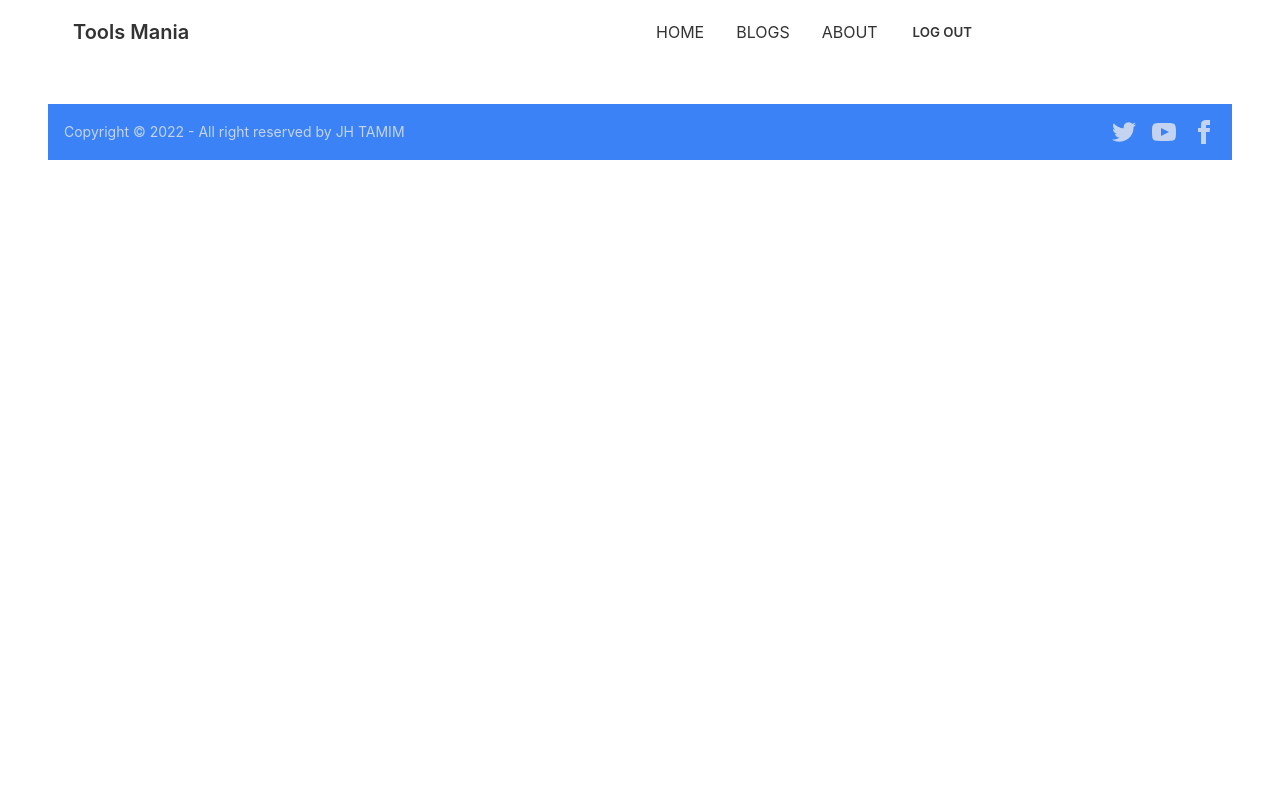
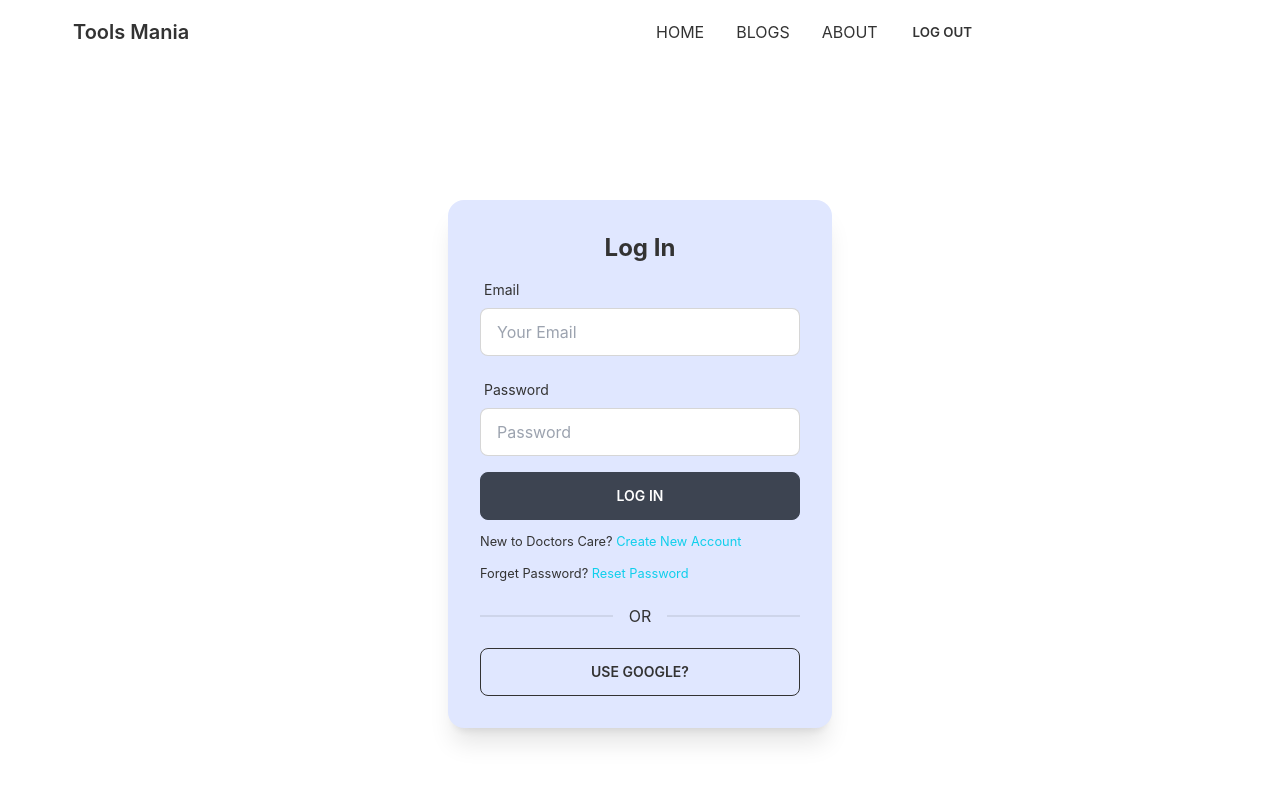
Before and after one commit to Junayet10135/Tools-Mania-client, a React (Create React App) app: page /login in a window 1280 px wide. Shown: the top 800 px of the page. Built offline with nearby package versions, Linux system fonts and the light colour scheme; no server answers.

Commit message:
login page implement

```diff
--- a/src/App.js
+++ b/src/App.js
@@ -5,6 +5,9 @@ import About from './Pages/About/About';
 import Home from './Pages/Home/Home';
 import Navbar from './Pages/Shared/Navbar';
 import Footer from './Pages/Shared/Footer';
+import Purchase from '../src/Pages/Home/Purchase'
+import Login from './Pages/LogIn/Login';
+import Register from './Pages/LogIn/Register';
 
 function App() {
   return (
@@ -14,6 +17,9 @@ function App() {
         <Route path='/' element={<Home></Home>}></Route>
         <Route path='/blogs' element={<Blogs></Blogs>}></Route>
         <Route path='/about' element={<About></About>}></Route>
+        <Route path='/login' element={<Login></Login>}></Route>
+        <Route path='/register' element={<Register></Register>}></Route>
+        <Route path='/purchase/:purchaseId' element={<Purchase></Purchase>}></Route>
       </Routes>
       <Footer></Footer>
     </div>
--- a/src/Pages/Home/Purchase.js
+++ b/src/Pages/Home/Purchase.js
@@ -1,9 +1,31 @@
-import React from 'react';
+import React, { useEffect, useState } from 'react';
+import { useParams } from 'react-router-dom';
 
 const Purchase = () => {
+    const { purchaseId } = useParams();
+    const [product, setProduct] = useState({});
+    const [isReload, setIsReload] = useState(true);
+    const { name, price, img, description, minimumOrder, availableQuantity } = product;
+
+    useEffect(() => {
+        const url = `http://localhost:5000/tools/${purchaseId}`
+        fetch(url)
+            .then(res => res.json())
+            .then(data => setProduct(data));
+    }, [isReload, purchaseId]);
     return (
-        <div>
-            <h2>Hello</h2>
+        <div className="card lg:max-w-lg bg-base-100 shadow-xl ">
+            <figure className="px-10 pt-10">
+                <img src={img} alt="Shoes" className="rounded-xl" />
+            </figure>
+            <div className="card-body items-center text-left">
+                <h2 className="card-title">{name}</h2>
+                <p>Price:${price} per unit</p>
+                <p>Available Quantity: {availableQuantity}</p>
+                <p>Minimum Order: {minimumOrder}</p>
+                <p>Description: <small>{description}</small></p>
+
+            </div>
         </div>
     );
 };
--- a/src/Pages/Home/Tool.js
+++ b/src/Pages/Home/Tool.js
@@ -1,7 +1,14 @@
 import React from 'react';
+import { useNavigate } from 'react-router-dom';
 
 const Tool = ({ tool}) => {
-    const { name, price, img, description, minimumOrder, availableQuantity}=tool;
+    const {_id, name, price, img, description, minimumOrder, availableQuantity}=tool;
+    const navigate = useNavigate();
+
+    const handlepurchaseId = id => {
+        navigate(`/purchase/${id}`)
+
+    }
     return (
         <div className="card lg:max-w-lg bg-base-100 shadow-xl">
             <figure className="px-10 pt-10">
@@ -11,9 +18,9 @@ const Tool = ({ tool}) => {
                 <h2 className="card-title">{name}</h2>
                 <p>Price:${price} per unit</p>
                 <p>Available Quantity: {availableQuantity}</p>
-                <p>Mini,um Order: {minimumOrder}</p>
+                <p>Minimum Order: {minimumOrder}</p>
                 <p>Description: <small>{description}</small></p>
-                <button className='btn btn-primary'>purchase</button>
+                <button onClick={() => handlepurchaseId(_id)} className='btn btn-primary'>purchase</button>
             </div>
         </div>
     );
--- /dev/null
+++ b/src/Pages/LogIn/Login.js
@@ -0,0 +1,125 @@
+import { sendPasswordResetEmail } from 'firebase/auth';
+import React, { useEffect } from 'react';
+import { useSignInWithEmailAndPassword, useSignInWithGoogle } from 'react-firebase-hooks/auth';
+import { useForm } from 'react-hook-form';
+import { Link, useLocation, useNavigate } from 'react-router-dom';
+import { toast } from 'react-toastify';
+import auth from '../../firebase.init';
+import Loading from '../Shared/Loading';
+
+const Login = () => {
+    const [signInWithGoogle, gUser, gLoading, gError] = useSignInWithGoogle(auth);
+    const { register, formState: { errors }, handleSubmit } = useForm();
+    const [
+        signInWithEmailAndPassword,
+        user,
+        loading,
+        error,
+    ] = useSignInWithEmailAndPassword(auth);
+
+    let signInError;
+    const navigate = useNavigate();
+    const location = useLocation();
+    let from = location.state?.from?.pathname || "/";
+
+    useEffect(() => {
+        if (user || gUser) {
+            navigate(from, { replace: true });
+        }
+    }, [from, navigate, user, gUser])
+
+    if (loading || gLoading) {
+        return <Loading></Loading>
+    }
+
+    if (error || gError) {
+        signInError = <p className='text-red-500'><small>{error?.message || gError?.message}</small></p>
+    }
+
+    const onSubmit = data => {
+        signInWithEmailAndPassword(data.email, data.password);
+    }
+
+    const resetPassword = async (data) => {
+        const email = data.email;
+        if (email) {
+            await sendPasswordResetEmail(email);
+            toast('reset email sent');
+        }
+        else {
+            toast('enter your email');
+        }
+    };
+    return (
+        <div className='flex justify-center items-center h-screen'>
+            <div className="card w-96 bg-indigo-100 shadow-xl">
+                <div className="card-body">
+                    <h2 className="text-center text-2xl font-bold">Log In</h2>
+                    <form onSubmit={handleSubmit(onSubmit)}>
+
+                        <div className="form-control w-full max-w-xs">
+                            <label class="label">
+                                <span className="label-text">Email</span>
+                            </label>
+                            <input
+                                type="email"
+                                placeholder="Your Email"
+                                className="input input-bordered w-full max-w-xs"
+                                {...register("email", {
+                                    required: {
+                                        value: true,
+                                        message: 'Email is Required'
+                                    },
+                                    pattern: {
+                                        value: /[a-z0-9]+@[a-z]+\.[a-z]{2,3}/,
+                                        message: 'Provide a valid Email'
+                                    }
+                                })}
+                            />
+                            <label className="label">
+                                {errors.email?.type === 'required' && <span className="label-text-alt text-red-500">{errors.email.message}</span>}
+                                {errors.email?.type === 'pattern' && <span className="label-text-alt text-red-500">{errors.email.message}</span>}
+                            </label>
+                        </div>
+                        <div className="form-control w-full max-w-xs">
+                            <label className="label">
+                                <span className="label-text">Password</span>
+                            </label>
+                            <input
+                                type="password"
+                                placeholder="Password"
+                                className="input input-bordered w-full max-w-xs"
+                                {...register("password", {
+                                    required: {
+                                        value: true,
+                                        message: 'Password is Required'
+                                    },
+                                    minLength: {
+                                        value: 6,
+                                        message: 'Must be 6 characters or longer'
+                                    }
+                                })}
+                            />
+                            <label className="label">
+                                {errors.password?.type === 'required' && <span className="label-text-alt text-red-500">{errors.password.message}</span>}
+                                {errors.password?.type === 'minLength' && <span className="label-text-alt text-red-500">{errors.password.message}</span>}
+                            </label>
+                        </div>
+
+                        {signInError}
+                        <input className='btn w-full max-w-xs text-white' type="submit" value="Log In" />
+                    </form>
+                    <p><small>New to Doctors Care? <Link className='text-primary' to="/register">Create New Account</Link></small></p>
+                    <p><small>Forget Password? <button onClick={resetPassword} className='text-primary' >Reset Password </button></small></p>
+                    <div className="divider">OR</div>
+                    <button
+                        onClick={() => signInWithGoogle()}
+                        className="btn btn-outline"
+                    >Use Google?</button>
+                </div>
+            </div>
+        </div>
+    );
+};
+
+export default Login;
--- /dev/null
+++ b/src/Pages/LogIn/Register.js
@@ -0,0 +1,11 @@
+import React from 'react';
+
+const Register = () => {
+    return (
+        <div>
+            <h2>Please Register</h2>
+        </div>
+    );
+};
+
+export default Register;
--- /dev/null
+++ b/src/Pages/LogIn/RequireAuth.js
@@ -0,0 +1,23 @@
+import React from 'react';
+import { useAuthState } from 'react-firebase-hooks/auth';
+import { Navigate, useLocation } from 'react-router-dom';
+import auth from '../../firebase.init';
+import Loading from '../Shared//Loading'
+
+
+const RequireAuth = ({ children }) => {
+    const [user, loading] = useAuthState(auth);
+    const location = useLocation();
+
+    if (loading) {
+        return <Loading></Loading>
+    }
+
+    if (!user) {
+        return <Navigate to="/login" state={{ from: location }} replace></Navigate>
+    }
+    return children;
+
+};
+
+export default RequireAuth;
```
Also changed, not shown: src/hooks/useToken.js (added).
